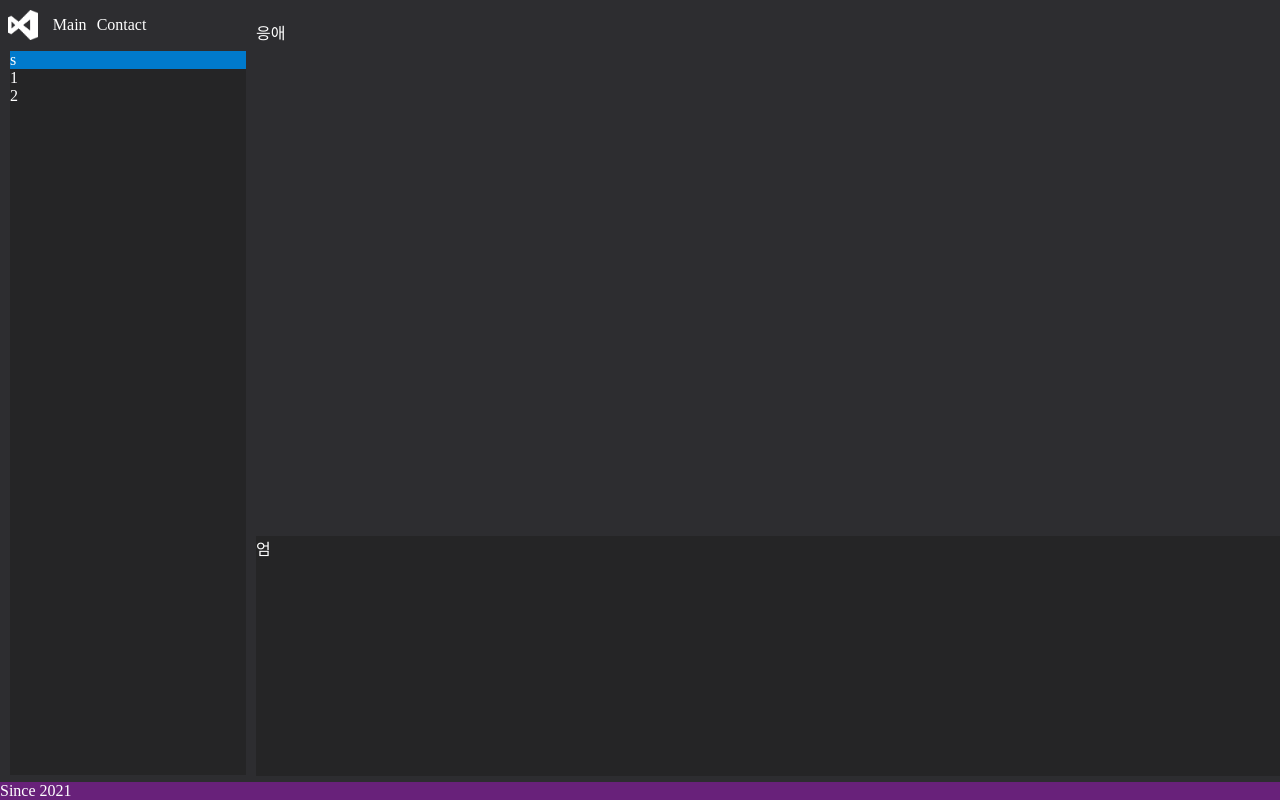
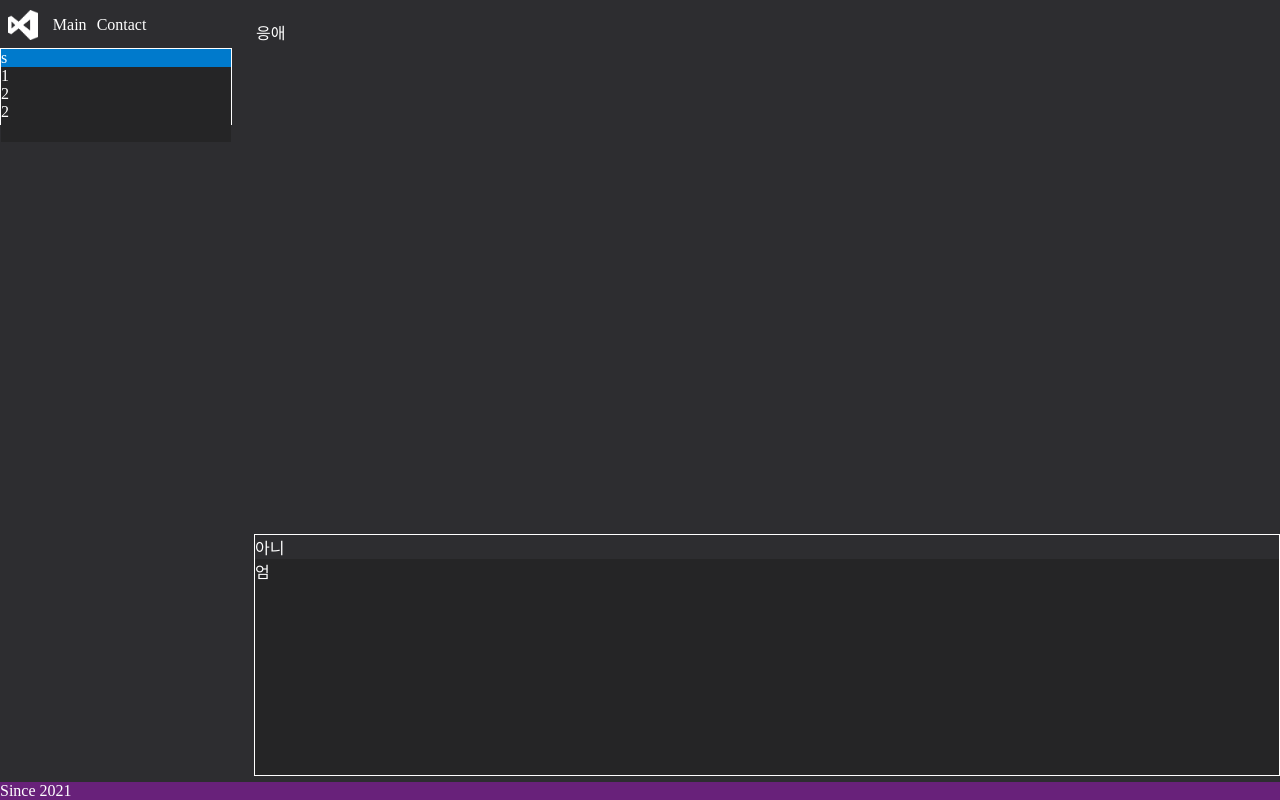
Before and after one commit to JoonSimJoon/2021portfolio, a React (Create React App) app: page / in a window 1280 px wide. Built offline with nearby package versions, Linux system fonts and the light colour scheme.

Commit message:
20210807

```diff
--- a/src/Components/Footer.jsx
+++ b/src/Components/Footer.jsx
@@ -21,10 +21,15 @@ bottom: 3%;
 right: 0;
 position:fixed;
 background-color:#252526;
+border: 1px solid white;
 color:#fff;
 `;
 
+const Graytag = styled.div`
+background-color: #2d2d30;
+color:white;
 
+`;
 
 const Footer = props => {
 return (
@@ -33,6 +38,9 @@ return (
         Since 2021
     </Foot>
     <Wrapper>
+      <Graytag>
+        아니
+      </Graytag>
       엄
     </Wrapper>
   </>
--- a/src/Components/Index.jsx
+++ b/src/Components/Index.jsx
@@ -4,15 +4,19 @@ import {Link} from "react-router-dom"
 import {createGlobalStyle} from 'styled-components';
 
 const Wrapper = styled.div`
-width: 20%;
-height: 91%;
-box-sizing: border-box;
+width: 18%;
+height: 75px;
+box-sizing: inherit;
 position: fixed;
-padding: 11px 10px;
-bottom: 4%;
+margin-right: 10px;
+top: 6%;
 left: 0;
 `;
-
+const Line = styled.div`
+width:100%;
+height:100%;
+border: 1px solid white;
+`;
 const Blueline = styled.div`
     background-color:#007acc;
     color:#fff;
@@ -48,11 +52,15 @@ const Index = props => {
 return (
   <>
     <Wrapper >
-    <Blueline>s</Blueline>
+      <Line>
+      <Blueline>s</Blueline>
     <Nav>
         <NavTextItem>1</NavTextItem>
         <NavTextItem>2</NavTextItem>
+        <NavTextItem>2</NavTextItem>
     </Nav>
+      </Line>
+
     </Wrapper>
   </>
 );
```
